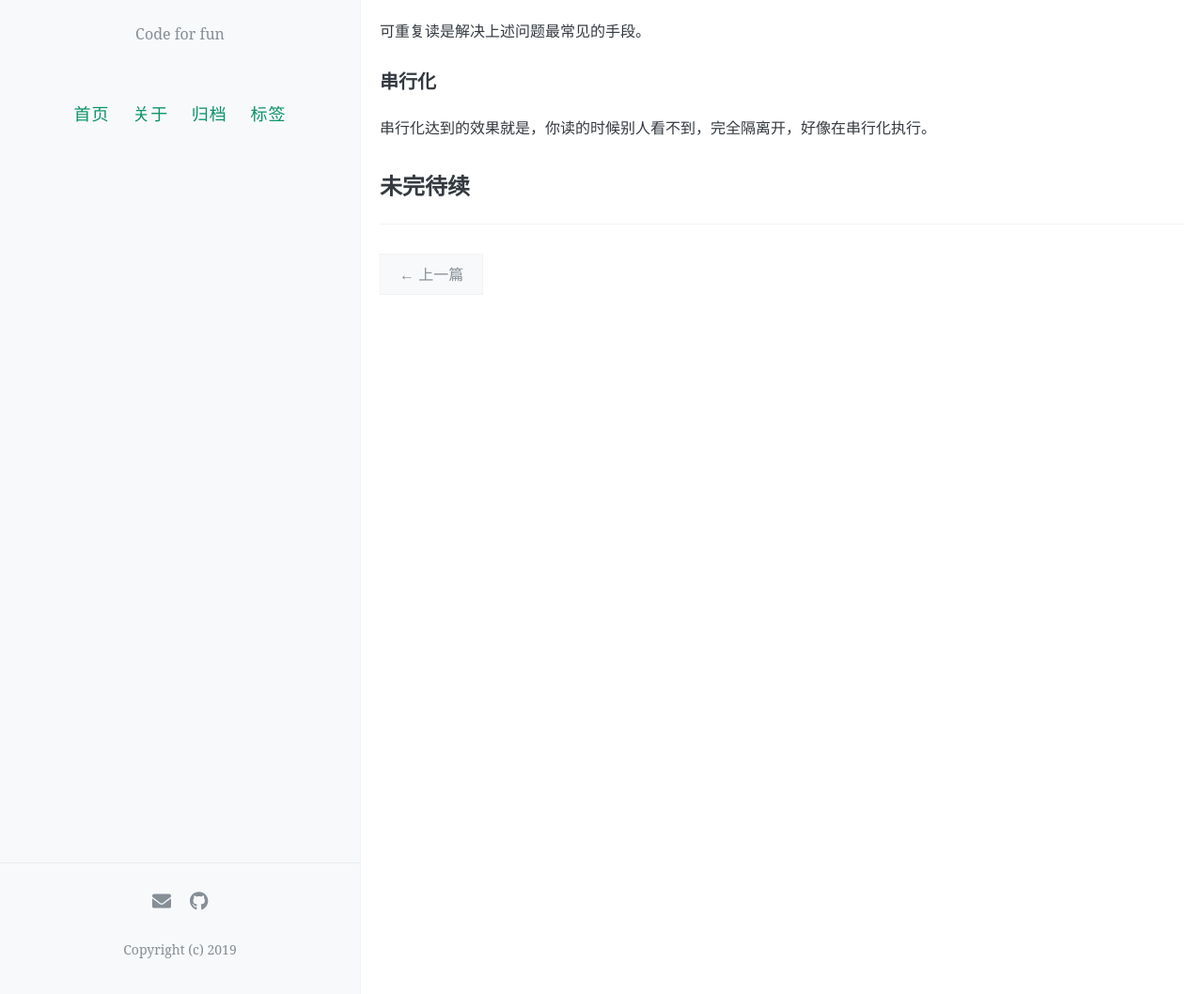
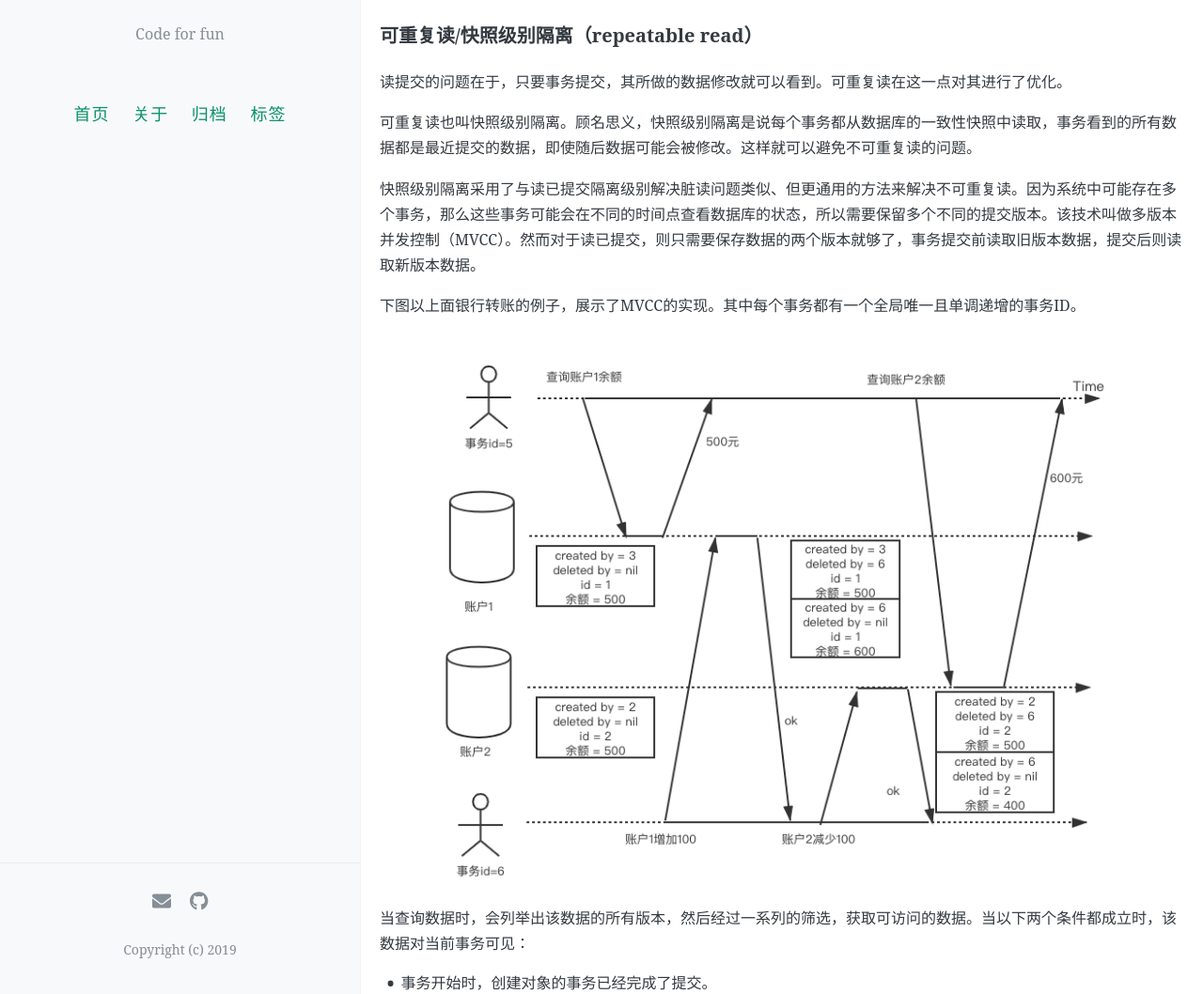
Before and after one commit to levy5307/blog, a Jekyll site: the page built from _posts/2021-07-01-distributed-transaction.md, in a window 1280 px wide and 1400 px high, scrolled down 3932 px. Shown: the part 342-1400 px from the top of the window at 94% size. Built offline with Jekyll 4.4.1, drawn with Linux system fonts in a browser that asks for light colours; comment, search, counter and statistics services are not loaded; some of the changed text lies outside the part shown.

Commit message:
update repeatable read

```diff
--- a/_posts/2021-07-01-distributed-transaction.md
+++ b/_posts/2021-07-01-distributed-transaction.md
@@ -77,11 +77,27 @@ ACID，事务的4个属性，这个每个人都很熟悉。其中：
 
 在上图中，最初账户1和账户2各有500元钱，转账者随后将100元钱从账户2转账到账户1。而小明则在其转账钱查看了账户1的金额，得到了500，又在转账完成后查看了账户2的金额，得到了400。发现两者之和为900，而非最初的1000，所以从小明看来，100元钱好像消失了一样。
 
-这种异常现象叫做不可重复读，用白话说就是你读数据的时候别人插进来对数据操作了。
+这种异常现象叫做不可重复读，用白话说就是你读数据的时候别人插进来对数据操作了。另外，我们线上经常遇到的一个补课重复读的场景：在做冷备的过程中的数据写入。这样得到的备份数据既有部分旧版本数据，也有部分新版本数据，具有不可重复读的特性。
 
-### 可重复读(快照级别隔离)
+### 可重复读/快照级别隔离（repeatable read）
 
-可重复读是解决上述问题最常见的手段。
+读提交的问题在于，只要事务提交，其所做的数据修改就可以看到。可重复读在这一点对其进行了优化。
+
+可重复读也叫快照级别隔离。顾名思义，快照级别隔离是说每个事务都从数据库的一致性快照中读取，事务看到的所有数据都是最近提交的数据，即使随后数据可能会被修改。这样就可以避免不可重复读的问题。
+
+快照级别隔离采用了与读已提交隔离级别解决脏读问题类似、但更通用的方法来解决不可重复读。因为系统中可能存在多个事务，那么这些事务可能会在不同的时间点查看数据库的状态，所以需要保留多个不同的提交版本。该技术叫做多版本并发控制（MVCC）。然而对于读已提交，则只需要保存数据的两个版本就够了，事务提交前读取旧版本数据，提交后则读取新版本数据。
+
+下图以上面银行转账的例子，展示了MVCC的实现。其中每个事务都有一个全局唯一且单调递增的事务ID。
+
+![](../images/distribute-transtion-5.png)
+
+当查询数据时，会列举出该数据的所有版本，然后经过一系列的筛选，获取可访问的数据。当以下两个条件都成立时，该数据对当前事务可见：
+
+- 事务开始时，创建对象的事务已经完成了提交。
+
+- 对象没有被标记为删除；或者即使标记了，但是删除该对象的事务在事务开始时还没有完成提交。
+
+另外，对于脏写问题，快照级别隔离和读已提交一样，都是采用了行锁的方式来解决。
 
 ### 串行化
 
```
Also changed, not shown: images/distribute-transtion-5.png (added).
